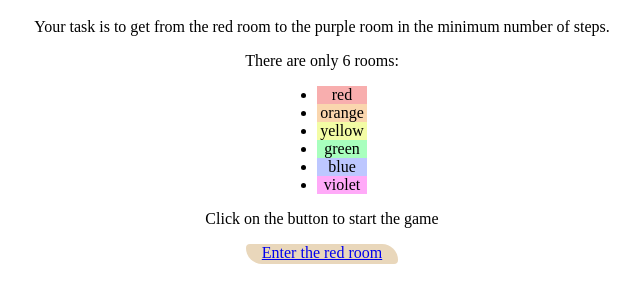
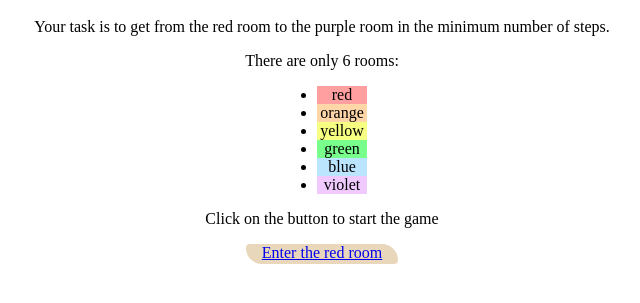
Before and after one commit to marzmarina/rainbow-maze, a plain HTML site: page index.html in a window 1280 px wide. Shown: the part 109-412 px from the top of the page, without its empty margins (318-958 px from the left). Drawn offline with Linux system fonts and the light colour scheme.

Commit message:
better colors, Violet-violet, add br

```diff
--- a/style.css
+++ b/style.css
@@ -34,25 +34,25 @@ li {
 }
 
 .red {
-  background-color: rgb(248, 174, 174);
+  background-color: rgb(255, 159, 159);
 }
 
 .orange {
-  background-color: rgb(250, 214, 174);
+  background-color: rgb(255, 214, 167);
 }
 
 .yellow {
-  background-color: rgb(243, 252, 165);
+  background-color: rgb(247, 255, 130);
 }
 
 .green {
-  background-color: rgb(168, 255, 190);
+  background-color: rgb(121, 255, 139);
 }
 
 .blue {
-  background-color: rgb(189, 199, 255);
+  background-color: rgb(187, 228, 255);
 }
 
 .violet {
-  background-color: rgb(255, 170, 248);
+  background-color: rgb(240, 202, 255);
 }
```
Also changed, not shown: violet-room.html (+2 -2 lines).
